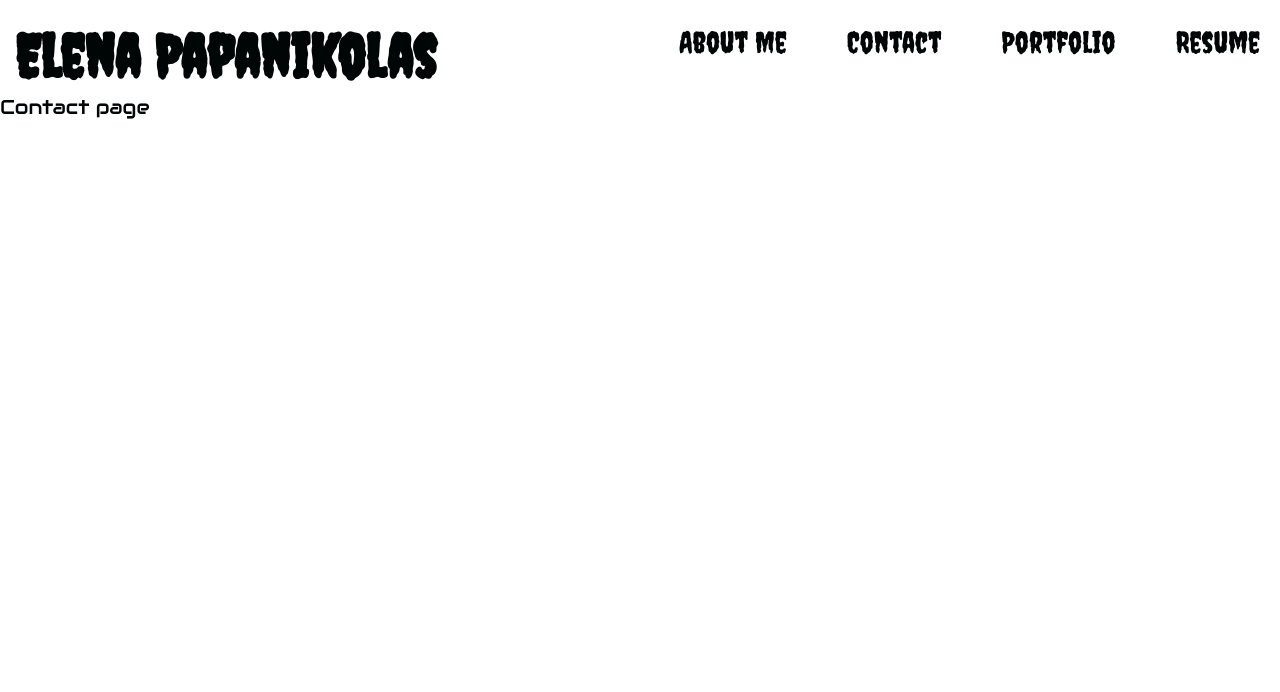
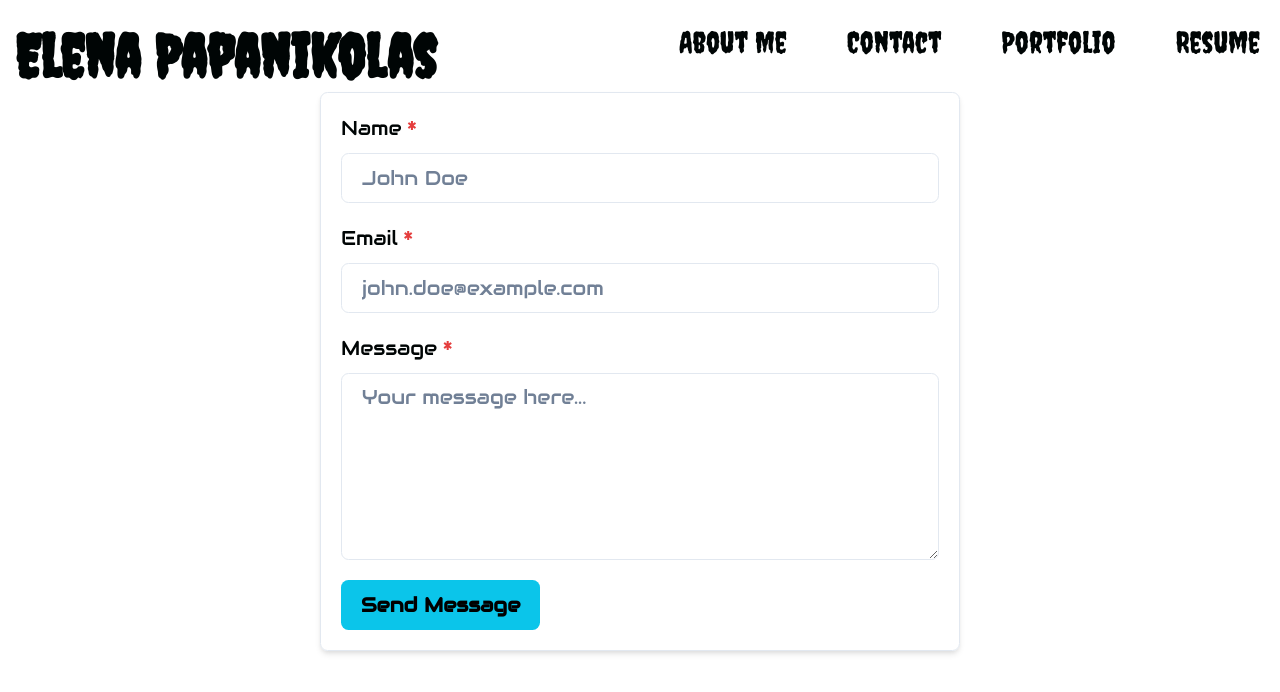
Before and after one commit to ElenaPapanikolas/Up-And-Running, a React (Vite) app: page /contact in a window 1280 px wide. Shown: the top 692 px of the page. Built offline with nearby package versions, Linux system fonts and the light colour scheme.

Commit message:
Added Contact page form

```diff
--- a/src/pages/Contact.jsx
+++ b/src/pages/Contact.jsx
@@ -1,8 +1,94 @@
+import { useState } from 'react';
+import { Box, Button, FormControl, FormLabel, Input, Textarea, useToast } from '@chakra-ui/react';
+
+
+
+
 export default function Contact() {
 
+
+        const [formData, setFormData] = useState({
+            name: '',
+            email: '',
+            message: '',
+        });
+
+        const toast = useToast();
+
+        const handleChange = (event) => {
+            const { name, value } = event.target;
+            setFormData((prevData) => ({
+                ...prevData,
+                [name]: value,
+            }));
+        };
+
+        const handleSubmit = async (event) => {
+            event.preventDefault();
+            console.log(formData);
+
+            setFormData({ name: '', email: '', message: '' });
+            toast({
+                title: "Message sent.",
+                description: "I've received your message and will get back to you shortly.",
+                status: "success",
+                duration: 5000,
+                isClosable: true,
+             });
+
+
+
+
+    };
+
+
     return (
-        <div >
-            <p>Contact page</p>
-        </div>
+        <Box maxW="lg" mx="auto" p={4} borderWidth={1} borderRadius="md" boxShadow="md">
+      <form >
+        <FormControl mb={4} isRequired>
+          <FormLabel htmlFor="name">Name</FormLabel>
+          <Input
+            id="name"
+            name="name"
+            type="text"
+            value={formData.name}
+            onChange={handleChange}
+            placeholder="John Doe"
+          />
+        </FormControl>
+
+        <FormControl mb={4} isRequired>
+          <FormLabel htmlFor="email">Email</FormLabel>
+          <Input
+            id="email"
+            name="email"
+            type="email"
+            value={formData.email}
+            onChange={handleChange}
+            placeholder="john.doe@example.com"
+          />
+        </FormControl>
+
+        <FormControl mb={4} isRequired>
+          <FormLabel htmlFor="message">Message</FormLabel>
+          <Textarea
+            id="message"
+            name="message"
+            value={formData.message}
+            onChange={handleChange}
+            placeholder="Your message here..."
+            rows={6}
+          />
+        </FormControl>
+
+        <Button
+            onClick={handleSubmit}
+          colorScheme="cyan"
+          type="submit"
+        >
+          Send Message
+        </Button>
+      </form>
+    </Box>
     );
-}
+};
```
